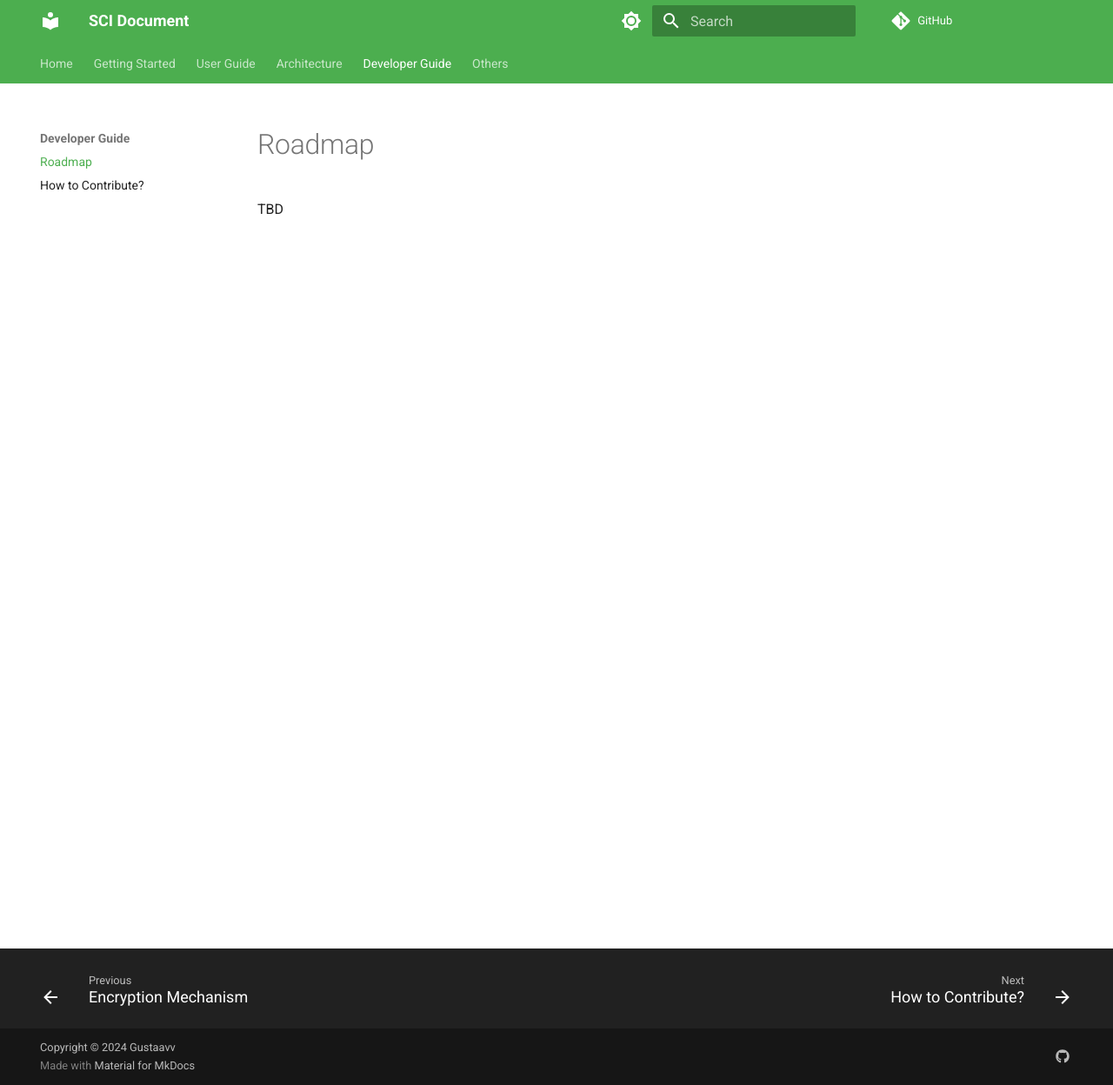
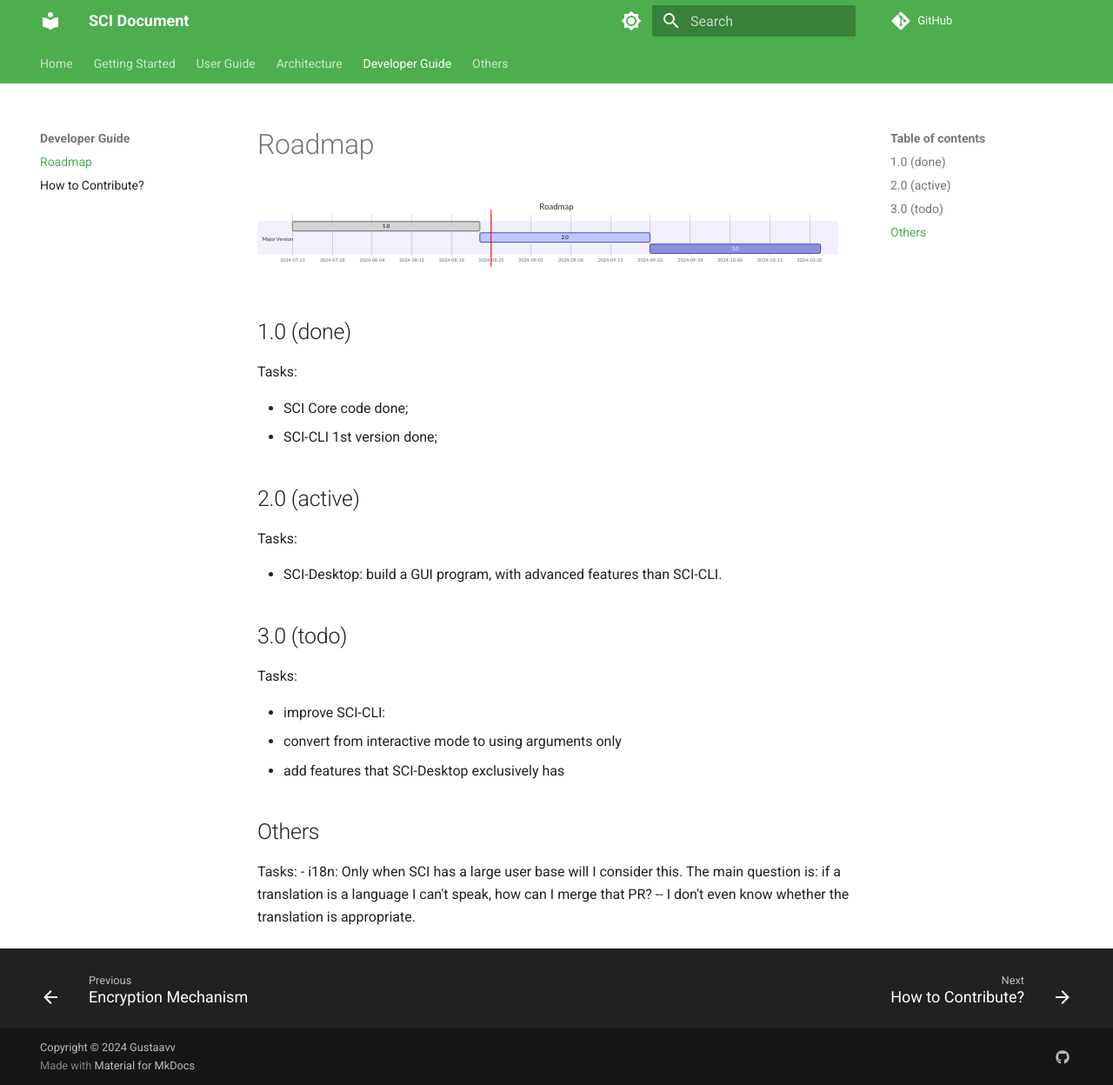
Before and after one commit to gustaavv/SecureCloudInspector, an MkDocs documentation site: the page built from docs/developerGuide/roadmap.md, in a window 1280 px wide and 1248 px high. Shown: the whole window at 87% size. Built offline with MkDocs 1.6.1 and Material for MkDocs 9.7.7, drawn with Linux system fonts in a browser that asks for light colours; comment, search, counter and statistics services are not loaded.

Commit message:
update roadmap

````diff
--- a/docs/developerGuide/roadmap.md
+++ b/docs/developerGuide/roadmap.md
@@ -1,3 +1,38 @@
 # Roadmap
 
-TBD
+```mermaid
+gantt
+    title Roadmap
+    dateFormat YYYY-MM-DD
+    section Major Version
+        1.0: done, v1, 2024-07-21, 2024-08-23
+        2.0: active, v2, after v1, 30d
+        3.0: v3, after v2, 30d
+```
+
+## 1.0 (done)
+
+Tasks:
+
+- SCI Core code done;
+- SCI-CLI 1st version done;
+
+## 2.0 (active)
+
+Tasks:
+
+- SCI-Desktop: build a GUI program, with advanced features than SCI-CLI.
+
+## 3.0 (todo)
+
+Tasks:
+
+- improve SCI-CLI:
+  - convert from interactive mode to using arguments only
+  - add features that SCI-Desktop exclusively has
+
+
+## Others
+
+Tasks:
+- i18n: Only when SCI has a large user base will I consider this. The main question is: if a translation is a language I can't speak, how can I merge that PR? -- I don't even know whether the translation is appropriate.
````
